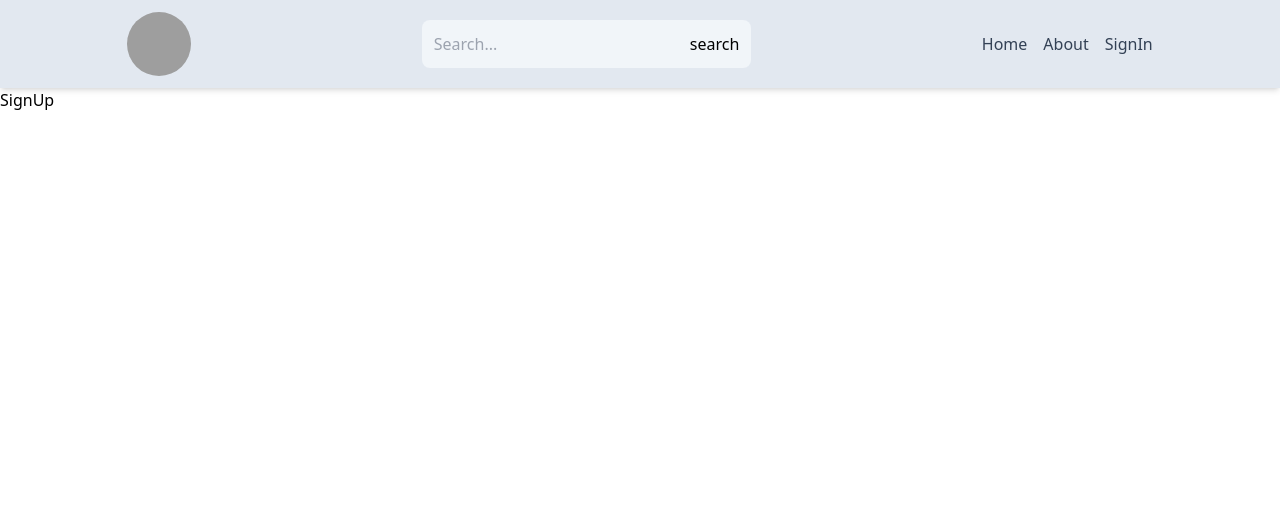
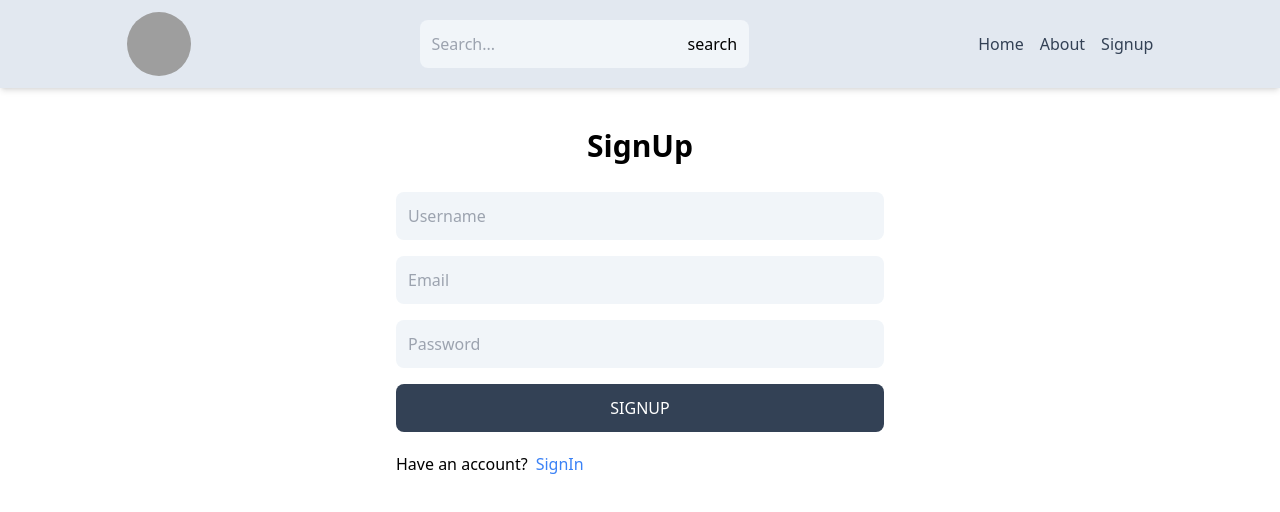
Before and after one commit to dhirajsahh/Book-App, a React (Vite) app in the folder client/: page /sign-up in a window 1280 px wide. Shown: the top 512 px of the page. Built offline with nearby package versions, Linux system fonts and the light colour scheme; grey boxes are pictures that could not be loaded.

Commit message:
SignIn page completed

```diff
--- a/client/src/component/Header.jsx
+++ b/client/src/component/Header.jsx
@@ -32,9 +32,9 @@ const Header = () => {
                 About
               </li>
             </Link>
-            <Link to="/sign-in">
+            <Link to="/sign-up">
               <li className="hidden sm:inline text-slate-700 hover:underline">
-                SignIn
+                Signup
               </li>
             </Link>
           </ul>
--- a/client/src/pages/SignUp.jsx
+++ b/client/src/pages/SignUp.jsx
@@ -1,7 +1,97 @@
-import React from "react";
+import { useRef, useState } from "react";
+import { Link, useNavigate } from "react-router-dom";
+import { checkValidData } from "../utlis/validateUser";
 
 const SignUp = () => {
-  return <div>SignUp</div>;
+  const navigate = useNavigate();
+  const usernameRef = useRef(null);
+  const emailRef = useRef(null);
+  const passwordRef = useRef(null);
+  const [formData, setFormData] = useState(null);
+  const [error, setError] = useState(null);
+  const [loading, setLoading] = useState(false);
+
+  const handleSubmit = async (e) => {
+    e.preventDefault();
+    const message = checkValidData(
+      usernameRef.current.value,
+      emailRef.current.value,
+      passwordRef.current.value
+    );
+    setError(message);
+    if (!message) {
+      setFormData({
+        username: usernameRef.current.value,
+        email: emailRef.current.value,
+        password: passwordRef.current.value,
+      });
+    }
+    if (formData) {
+      try {
+        setLoading(true);
+        console.log(2 + 2);
+        const res = await fetch("/api/auth/signup", {
+          method: "POST",
+          headers: {
+            "Content-Type": "application/json",
+          },
+          body: JSON.stringify(formData),
+        });
+        const data = await res.json();
+        if (data.success === false) {
+          setError(data.message);
+          setLoading(false);
+          return;
+        }
+        setLoading(false);
+        navigate("/");
+      } catch (error) {
+        setLoading(false);
+        setError(error.message);
+      }
+    }
+  };
+  return (
+    <div className="p-3 max-w-lg mx-auto">
+      <h1 className="text-3xl text-center font-semibold my-7">SignUp</h1>
+      <form className="flex flex-col gap-4" onSubmit={handleSubmit}>
+        <input
+          type="text"
+          placeholder="Username"
+          id="username"
+          className="bg-slate-100 p-3 rounded-lg focus:outline-none "
+          ref={usernameRef}
+        />
+        <input
+          type="email"
+          placeholder="Email"
+          id="email"
+          className="bg-slate-100 p-3 rounded-lg focus:outline-none "
+          ref={emailRef}
+        />
+        <input
+          type="password"
+          placeholder="Password"
+          id="password"
+          className="bg-slate-100 p-3 rounded-lg focus:outline-none "
+          ref={passwordRef}
+        />
+        <button
+          disabled={loading}
+          className="bg-slate-700 text-white rounded-lg p-3 uppercase hover:opacity-95 disabled:opacity-80"
+        >
+          {loading ? "Loading..." : "Signup"}
+        </button>
+      </form>
+      <div className="flex gap-2 mt-5">
+        <p>Have an account?</p>
+        <Link to="/sign-in">
+          <span className="text-blue-500">SignIn</span>
+        </Link>
+      </div>
+      {error && <p className="text-red-500 mt-5">{error}</p>}
+    </div>
+  );
 };
 
 export default SignUp;
--- /dev/null
+++ b/client/src/utlis/validateUser.js
@@ -0,0 +1,15 @@
+export const checkValidData = (username, email, password) => {
+  if (!username) return "username is required ";
+  if (!email) return "email is required";
+  if (!password) return "password is required";
+  const isEmailValid = /^[a-zA-Z0-9._-]+@[a-zA-Z0-9.-]+\.[a-zA-Z]{2,4}$/.test(
+    email
+  );
+
+  const isPasswordValid =
+    /^(?=.*\d)(?=.*[a-z])(?=.*[A-Z])(?=.*[a-zA-Z]).{8,}$/.test(password);
+
+  if (!isEmailValid) return "Email is not valid";
+  if (!isPasswordValid) return "Password is not valid";
+  return null;
+};
--- a/client/vite.config.js
+++ b/client/vite.config.js
@@ -1,7 +1,15 @@
-import { defineConfig } from 'vite'
-import react from '@vitejs/plugin-react-swc'
+import { defineConfig } from "vite";
+import react from "@vitejs/plugin-react-swc";
 
 // https://vitejs.dev/config/
 export default defineConfig({
+  server: {
+    proxy: {
+      "/api": {
+        target: "http://localhost:4000",
+        secure: false,
+      },
+    },
+  },
   plugins: [react()],
-})
+});
```
